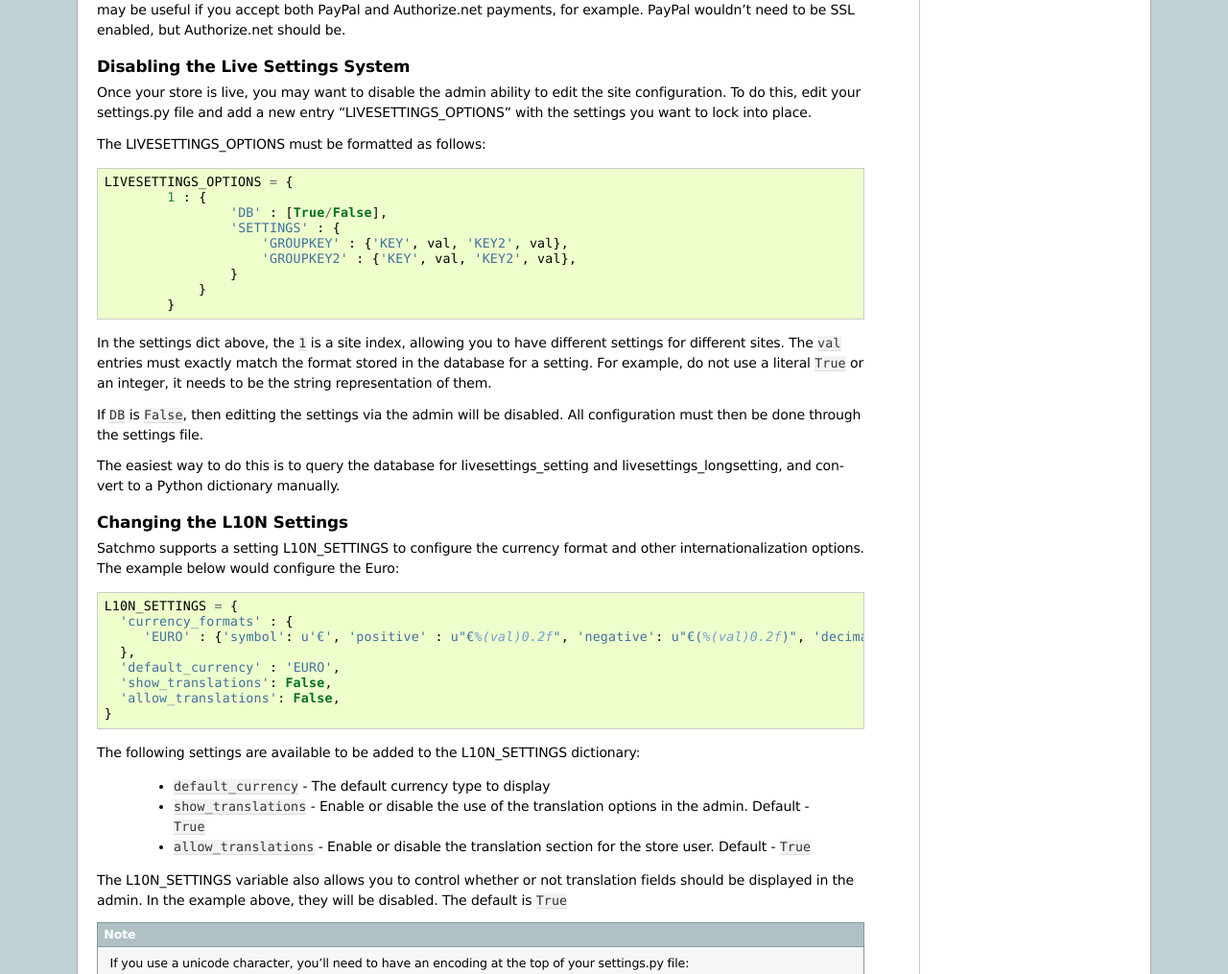
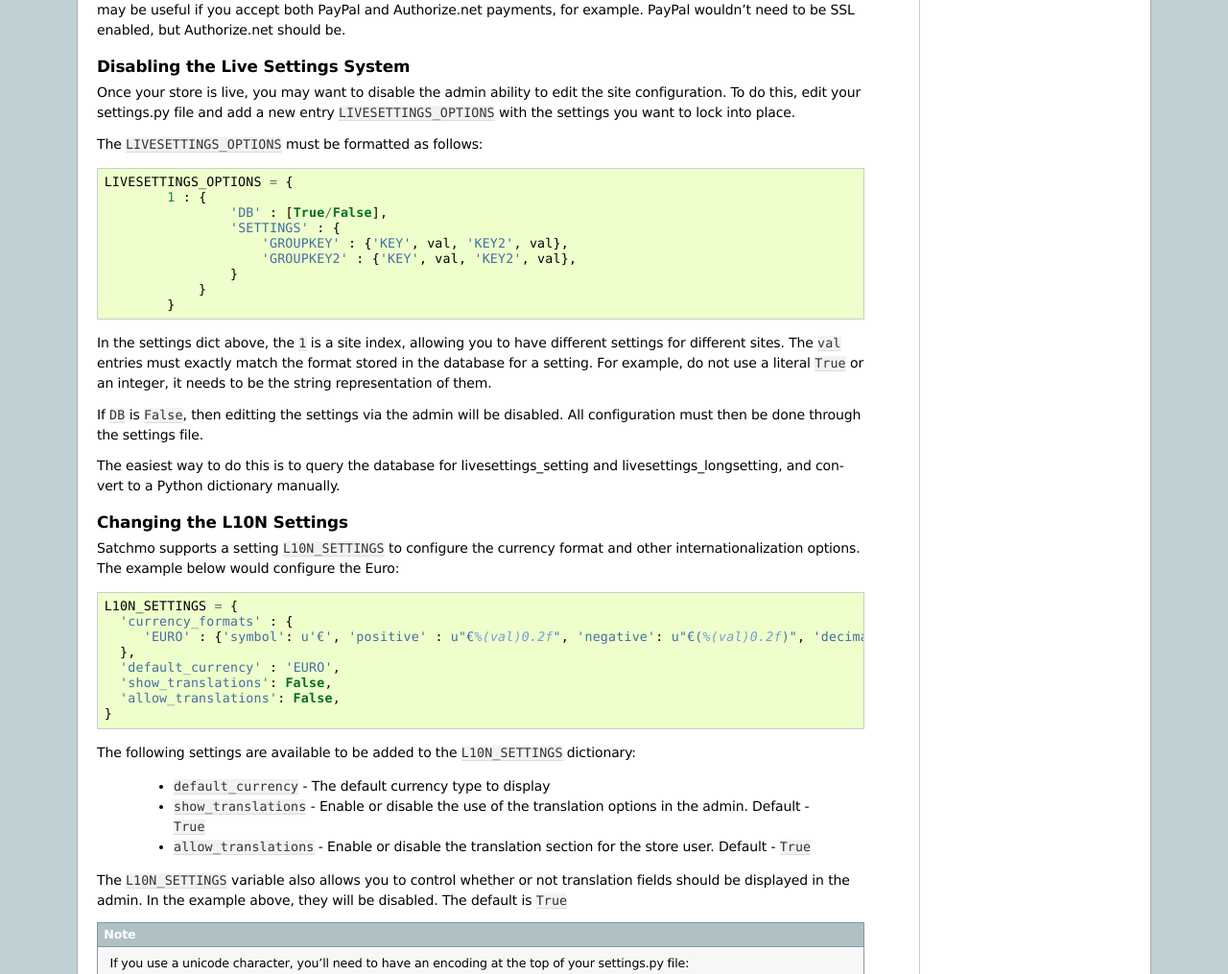
Before and after one commit to opencoca/WEB-Satchmo, a Sphinx documentation site: the page built from docs/configuration.txt, in a window 1280 px wide and 1400 px high, scrolled down 3667 px. Shown: the part 249-1264 px from the top of the window at 96% size. Built offline with Sphinx 7.4.7, drawn with Linux system fonts in a browser that asks for light colours; some of the changed text lies outside the part shown.

```diff
--- a/docs/configuration.txt
+++ b/docs/configuration.txt
@@ -22,7 +22,7 @@ number of places you might want to configure.
         'PRODUCT_SLUG': 'items',
         }
 
-The following settings can be added to the SATCHMO_SETTINGS dictionary:
+The following settings can be added to the ``SATCHMO_SETTINGS`` dictionary:
 
 .. data:: SATCHMO_SETTINGS.SHOP_BASE
 
@@ -240,9 +240,9 @@ to be SSL enabled, but Authorize.net should be.
 Disabling the Live Settings System
 ^^^^^^^^^^^^^^^^^^^^^^^^^^^^^^^^^^
 
-Once your store is live, you may want to disable the admin ability to edit the site configuration.  To do this, edit your settings.py file and add a new entry "LIVESETTINGS_OPTIONS" with the settings you want to lock into place.
+Once your store is live, you may want to disable the admin ability to edit the site configuration.  To do this, edit your settings.py file and add a new entry ``LIVESETTINGS_OPTIONS`` with the settings you want to lock into place.
 
-The LIVESETTINGS_OPTIONS must be formatted as follows::
+The ``LIVESETTINGS_OPTIONS`` must be formatted as follows::
 
 
 	LIVESETTINGS_OPTIONS = {
@@ -272,7 +272,7 @@ The easiest way to do this is to query the database for livesettings_setting and
 Changing the L10N Settings
 ^^^^^^^^^^^^^^^^^^^^^^^^^^
 
-Satchmo supports a setting L10N_SETTINGS to configure the currency format and other internationalization options. The example
+Satchmo supports a setting ``L10N_SETTINGS`` to configure the currency format and other internationalization options. The example
 below would configure the Euro::
 
     L10N_SETTINGS = {
@@ -284,7 +284,7 @@ below would configure the Euro::
       'allow_translations': False,
     }
 
-The following settings are available to be added to the L10N_SETTINGS dictionary:
+The following settings are available to be added to the ``L10N_SETTINGS`` dictionary:
 
     - ``default_currency`` - The default currency type to display
     - ``show_translations`` - Enable or disable the use of the translation options in the admin. Default - ``True``
@@ -292,7 +292,7 @@ The following settings are available to be added to the L10N_SETTINGS dictionary
 
 
 
-The L10N_SETTINGS variable also allows you to control whether or not translation fields
+The ``L10N_SETTINGS`` variable also allows you to control whether or not translation fields
 should be displayed in the admin. In the example above, they will be disabled. The default is ``True``
 
 .. Note::
```
